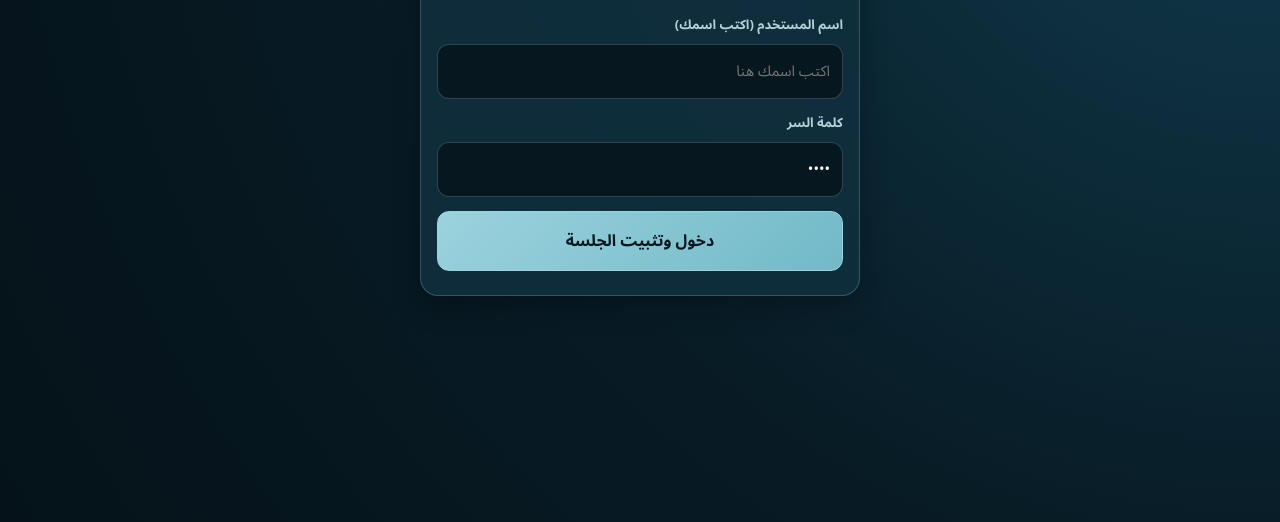
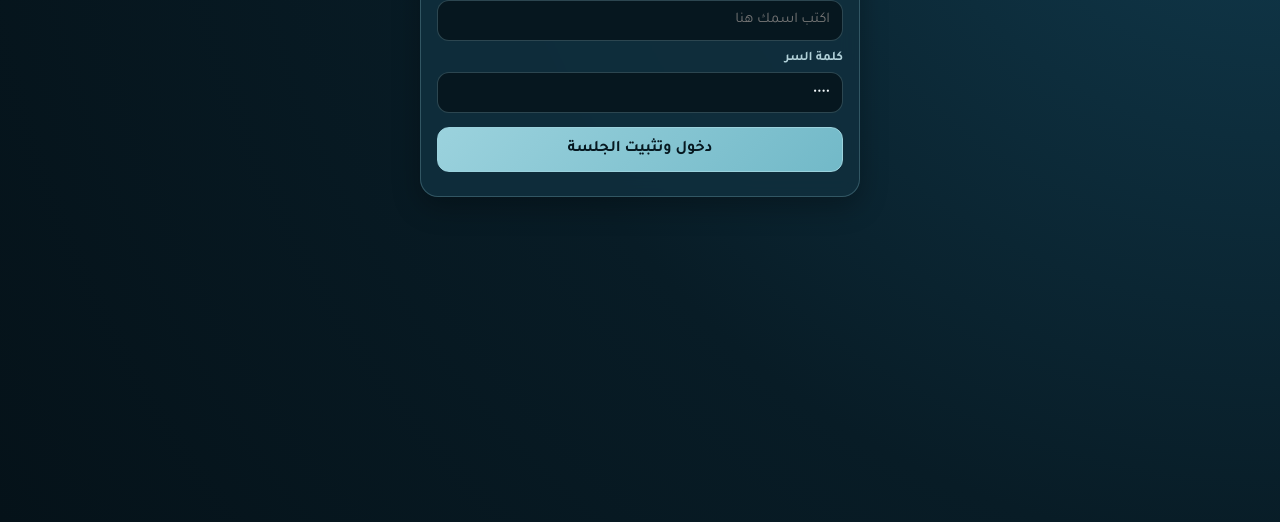
Before and after one commit to AhmedAbdo103/hadderni, a plain HTML site: page index.html in a window 1280 px wide. Shown: the part 278-800 px from the top of the page. Drawn offline with Linux system fonts and the light colour scheme.

Commit message:
Update index.html

```diff
--- a/index.html
+++ b/index.html
@@ -1,5 +1,15 @@
 <!DOCTYPE html>
 <html lang="ar" dir="rtl">
+<link rel="preconnect" href="https://fonts.googleapis.com">
+<link rel="preconnect" href="https://fonts.gstatic.com" crossorigin>
+
+<link href="https://fonts.googleapis.com/css2?family=Tajawal:wght@400;500;700&display=swap" rel="stylesheet">
+
+<style>
+body, body * {
+    font-family: 'Tajawal', sans-serif !important;
+}
+</style>
 <head>
   <meta charset="UTF-8" />
   <meta name="viewport" content="width=device-width, initial-scale=1.0, maximum-scale=1.0, user-scalable=no" />
```
